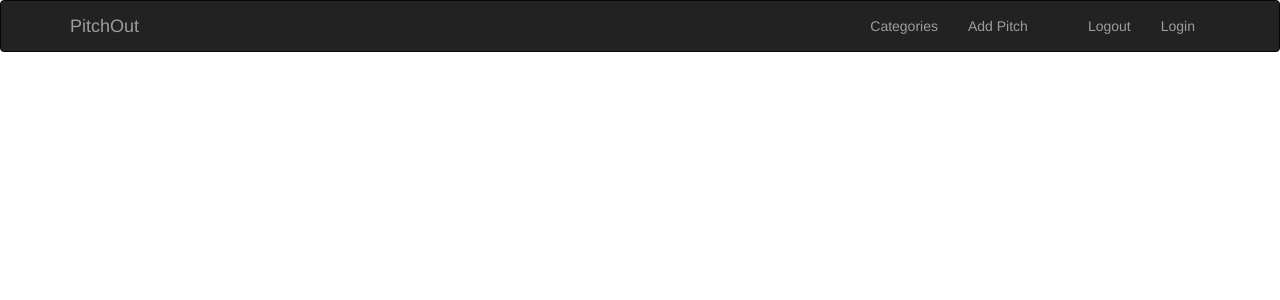
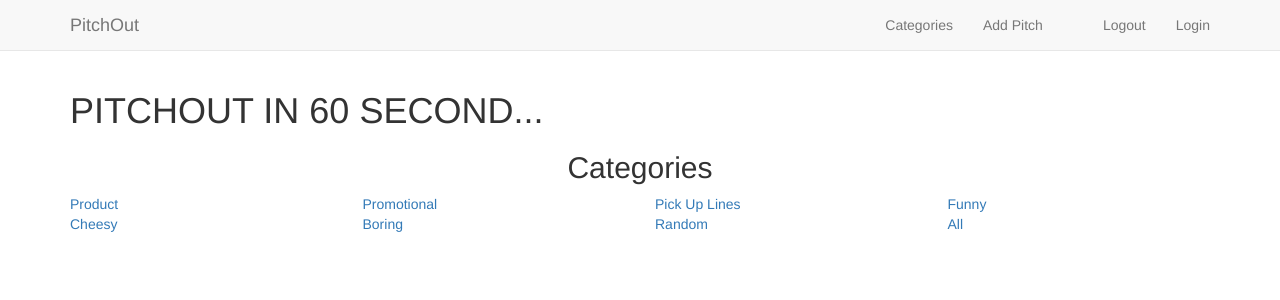
Before and after one commit to Geerocktricks/PitchOut, a Flask app: page / in a window 1280 px wide. Shown: the top 300 px of the page. Run offline with Flask 2, Linux system fonts and the light colour scheme; some libraries are stand-ins or nearby versions.

Commit message:
This commit adds and links the style.css

```diff
--- a/app/templates/index.html
+++ b/app/templates/index.html
@@ -1 +1,43 @@
 {% extends 'base.html'%}
+
+
+{% block styles%}
+{{ super() }}
+<link rel="stylesheet" href="{{url_for('static',filename='css/styles.css')}}">
+{% endblock%}
+
+{% block content %}
+    <div class="container">
+
+    <h1>PITCHOUT IN 60 SECOND...</h1>
+        <h2 class="text-center">Categories</h2>
+        <div class="row categories">
+            <div class="category col-xs-12 col-sm-12 col-md-3 col-lg-3">
+                <a href="">Product</a>
+            </div>
+            <div class="category col-xs-12 col-sm-12 col-md-3 col-lg-3">
+<a href="">Promotional</a>
+            </div>
+            <div class="category col-xs-12 col-sm-12 col-md-3 col-lg-3">
+<a href="">Pick Up Lines</a>
+            </div>
+            <div class="category col-xs-12 col-sm-12 col-md-3 col-lg-3">
+<a href="">Funny</a>
+            </div>
+        </div>
+        <div class="row categories">
+            <div class="category col-xs-12 col-sm-12 col-md-3 col-lg-3">
+<a href="">Cheesy</a>
+            </div>
+            <div class="category col-xs-12 col-sm-12 col-md-3 col-lg-3">
+<a href="">Boring</a>
+            </div>
+            <div class="category col-xs-12 col-sm-12 col-md-3 col-lg-3">
+<a href="">Random</a>
+            </div>
+<div class="category col-xs-12 col-sm-12 col-md-3 col-lg-3">
+    <a href="">All</a>
+</div>
+        </div>
+    </div>
+{% endblock %}
--- a/app/templates/navbar.html
+++ b/app/templates/navbar.html
@@ -1,4 +1,5 @@
-<div class="navbar navbar-inverse" role="navigation">    <div class="container">
+<div class="navbar navbar-default navbar-static-top" role="navigation">
+    <div class="container">
         <div class="navbar-header">
             <button class="navbar-toggle" type="button" data-toggle="collapse" data-target=".navbar-collapse">
                 <span class="sr-only">Toggle Navigation</span>
```
Also changed, not shown: README.md, app/static/css/style.css (added), 1 other file.
